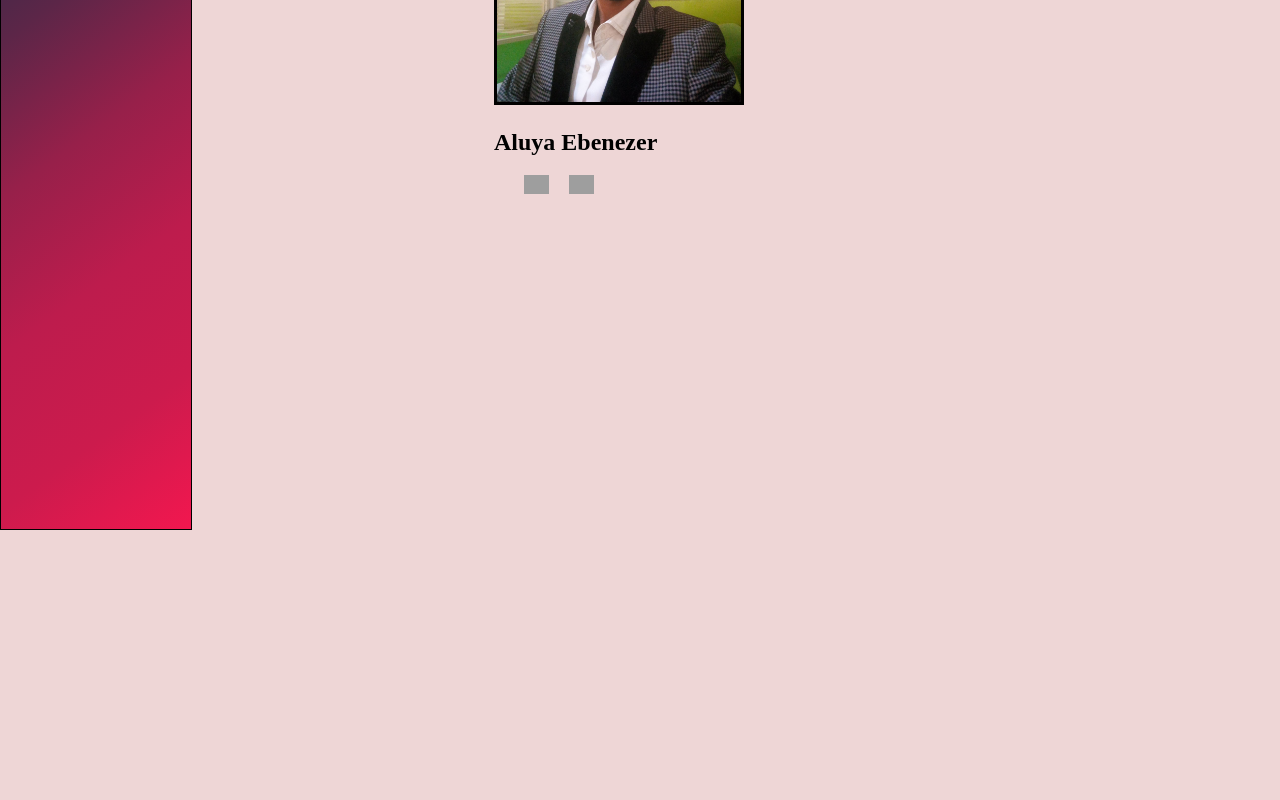
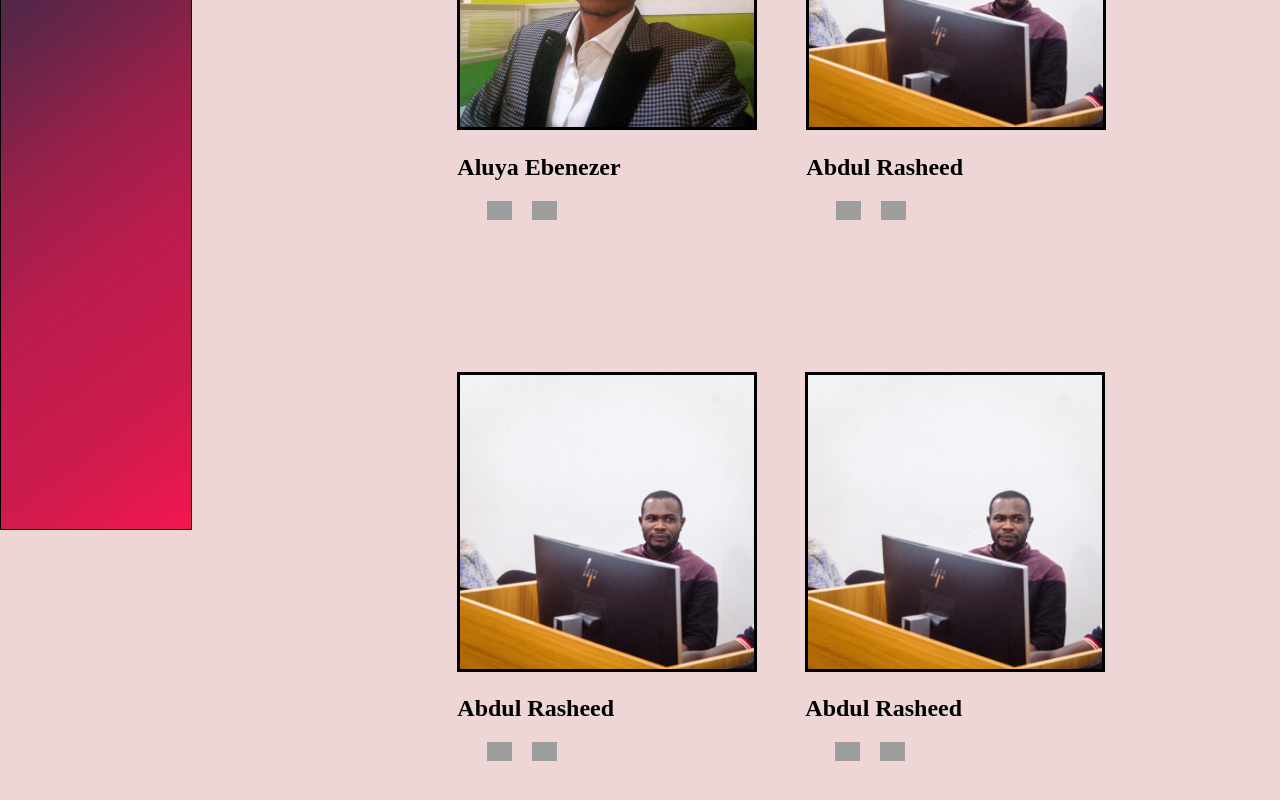
Before and after one commit to NECA-ITF/elearning-frontend, a React (Create React App) app: page / in a window 1280 px wide. Shown: the part 270-1070 px from the top of the page. Before the commit the page ends 800 px from the top, so only its background shows below. Built offline with nearby package versions, Linux system fonts and the light colour scheme; grey boxes are pictures that could not be loaded; a web font is replaced by a local one.

Commit message:
chore: Updated adminUsers

```diff
--- a/src/pages/adminDashBoard/AdminUsers.css
+++ b/src/pages/adminDashBoard/AdminUsers.css
@@ -123,3 +123,19 @@ body{
     /* margin: auto; */
     margin-left: 30px;
 }
+.rasheed img{
+    object-fit: cover;
+    border: 3px solid black;
+}
+.aboutpage1{
+    /* margin-left: 5rem; */
+    margin-top: 100px;
+}
+.rasheed h2{
+    padding-right: 25px;
+}
+.users{
+    display: flex;
+    flex-wrap: wrap;
+    gap: 3rem
+}
--- a/src/pages/adminDashBoard/AdminUsers.jsx
+++ b/src/pages/adminDashBoard/AdminUsers.jsx
@@ -4,6 +4,7 @@ import CustomButton from '../../components/customButton/CustomButton'
 import gith from './adminAssets/gith.png'
 import linkd from './adminAssets/linkd.png'
 import ebenezer from './adminAssets/ebenezer.JPG'
+import aboutpix from './adminAssets/aboutpix.JPG'
 
 
 function adminUsers() {
@@ -22,20 +23,98 @@ function adminUsers() {
         {/* <div className='about'></div> */}
         </div>
 
+    <div className='users'>
         <div className='aboutpage'>
                 <div className='ebenezer'>
-                    <img src={ebenezer} alt="logo" width={250}/>
+                    <img src={ebenezer} alt="logo" width={300} height={300}/>
                 </div>
                 <div className='font'><h2>Aluya Ebenezer</h2></div>
                 <div className='socials'>
-                <img className='gitpix' src={gith} alt="g-icon" />
-                <img className='linkdpix' src={linkd} alt="l-icon"/>
+                    <img className='gitpix' src={gith} alt="g-icon" />
+                    <img className='linkdpix' src={linkd} alt="l-icon"/>
                 </div>
         </div>
+
+        <div className='aboutpage1'>
+                <div className='rasheed'>
+                    <img src={aboutpix} alt="pics" width={300} height={300} />
+                </div>
+                <h2>Abdul Rasheed</h2>
+                <div className='socials'>
+                    <img className='gitpix' src={gith} alt="" />
+                    <img className='linkdpix' src={linkd} alt="" />
+                </div>
+        </div>
+
+        <div className='aboutpage1'>
+                <div className='rasheed'>
+                    <img src={aboutpix} alt="pics" width={300} height={300} />
+                </div>
+                <h2>Abdul Rasheed</h2>
+                <div className='socials'>
+                    <img className='gitpix' src={gith} alt="" />
+                    <img className='linkdpix' src={linkd} alt="" />
+                </div>
+        </div>
+
+        <div className='aboutpage1'>
+                <div className='rasheed'>
+                    <img src={aboutpix} alt="pics" width={300} height={300} />
+                </div>
+                <h2>Abdul Rasheed</h2>
+                <div className='socials'>
+                    <img className='gitpix' src={gith} alt="" />
+                    <img className='linkdpix' src={linkd} alt="" />
+                </div>
+        </div>
+
+        <div className='aboutpage1'>
+                <div className='rasheed'>
+                    <img src={aboutpix} alt="pics" width={300} height={300} />
+                </div>
+                <h2>Abdul Rasheed</h2>
+                <div className='socials'>
+                    <img className='gitpix' src={gith} alt="" />
+                    <img className='linkdpix' src={linkd} alt="" />
+                </div>
+        </div>
+
+        <div className='aboutpage1'>
+                <div className='rasheed'>
+                    <img src={aboutpix} alt="pics" width={300} height={300} />
+                </div>
+                <h2>Abdul Rasheed</h2>
+                <div className='socials'>
+                    <img className='gitpix' src={gith} alt="" />
+                    <img className='linkdpix' src={linkd} alt="" />
+                </div>
+        </div>
+
+        <div className='aboutpage1'>
+                <div className='rasheed'>
+                    <img src={aboutpix} alt="pics" width={300} height={300} />
+                </div>
+                <h2>Abdul Rasheed</h2>
+                <div className='socials'>
+                    <img className='gitpix' src={gith} alt="" />
+                    <img className='linkdpix' src={linkd} alt="" />
+                </div>
+        </div>
+
+        <div className='aboutpage1'>
+                <div className='rasheed'>
+                    <img src={aboutpix} alt="pics" width={300} height={300} />
+                </div>
+                <h2>Abdul Rasheed</h2>
+                <div className='socials'>
+                    <img className='gitpix' src={gith} alt="" />
+                    <img className='linkdpix' src={linkd} alt="" />
+                </div>
+        </div>
+
     </div>
 
-
-
+    </div>
   )
 }
 
```
